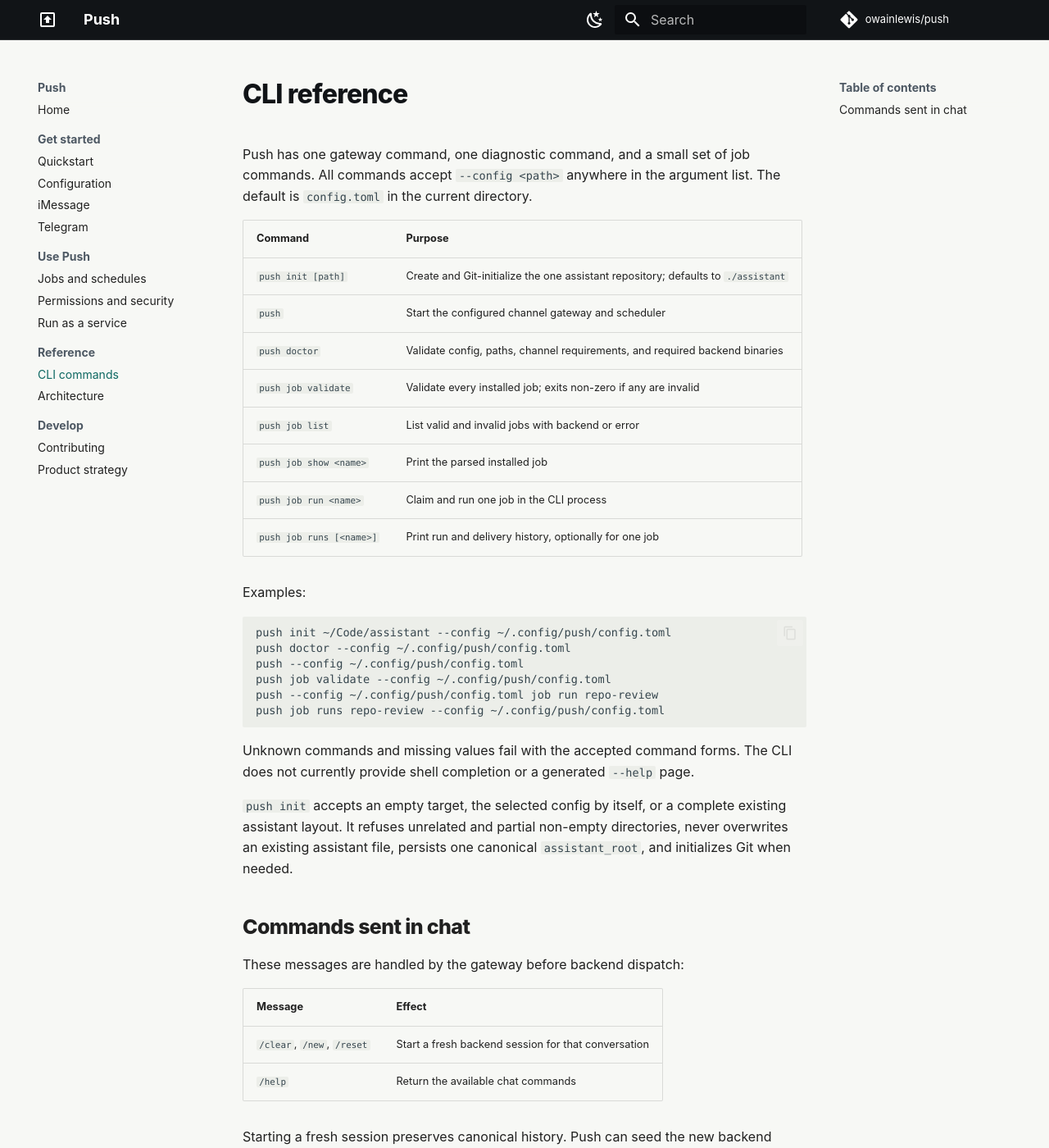
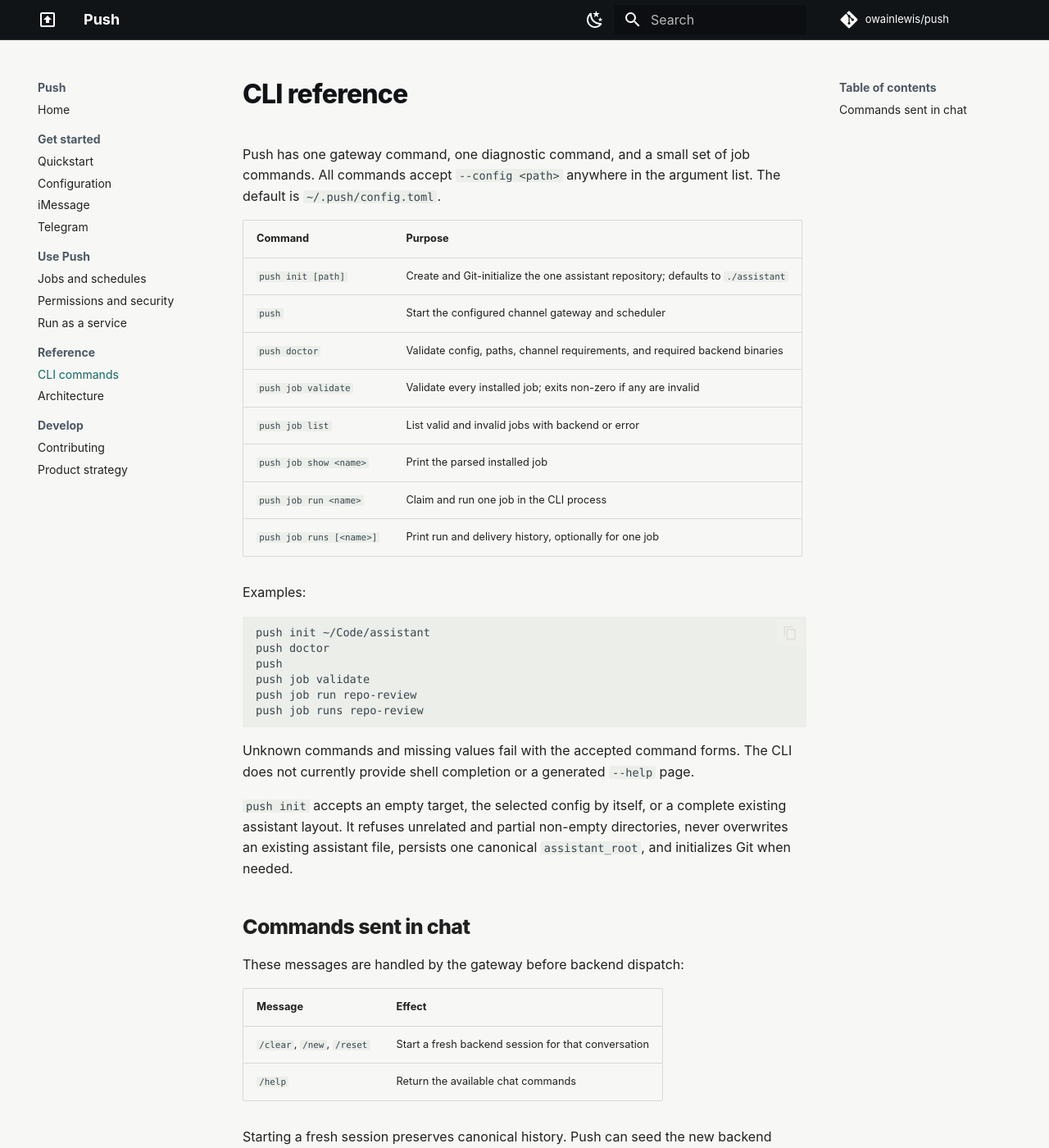
Before and after one commit to owainlewis/push, an MkDocs documentation site: the page built from docs/reference/cli.md, in a window 1280 px wide and 1400 px high. Shown: the whole window at 82% size. Built offline with MkDocs 1.6.1 and Material for MkDocs 9.7.7, drawn with Linux system fonts in a browser that asks for light colours; comment, search, counter and statistics services are not loaded.

Commit message:
fix: use stable default config path

````diff
--- a/docs/reference/cli.md
+++ b/docs/reference/cli.md
@@ -2,7 +2,7 @@
 
 Push has one gateway command, one diagnostic command, and a small set of job
 commands. All commands accept `--config <path>` anywhere in the argument list.
-The default is `config.toml` in the current directory.
+The default is `~/.push/config.toml`.
 
 | Command | Purpose |
 | --- | --- |
@@ -18,12 +18,12 @@
 Examples:
 
 ```sh
-push init ~/Code/assistant --config ~/.config/push/config.toml
-push doctor --config ~/.config/push/config.toml
-push --config ~/.config/push/config.toml
-push job validate --config ~/.config/push/config.toml
-push --config ~/.config/push/config.toml job run repo-review
-push job runs repo-review --config ~/.config/push/config.toml
+push init ~/Code/assistant
+push doctor
+push
+push job validate
+push job run repo-review
+push job runs repo-review
 ```
 
 Unknown commands and missing values fail with the accepted command forms. The
````
Also changed, not shown: docs/channels/imessage.md (+1 -1 lines), docs/configuration.md (+5 -5 lines), docs/getting-started.md (+5 -6 lines), docs/jobs.md (+5 -5 lines), docs/services.md (+5 -6 lines), 6 other files.
